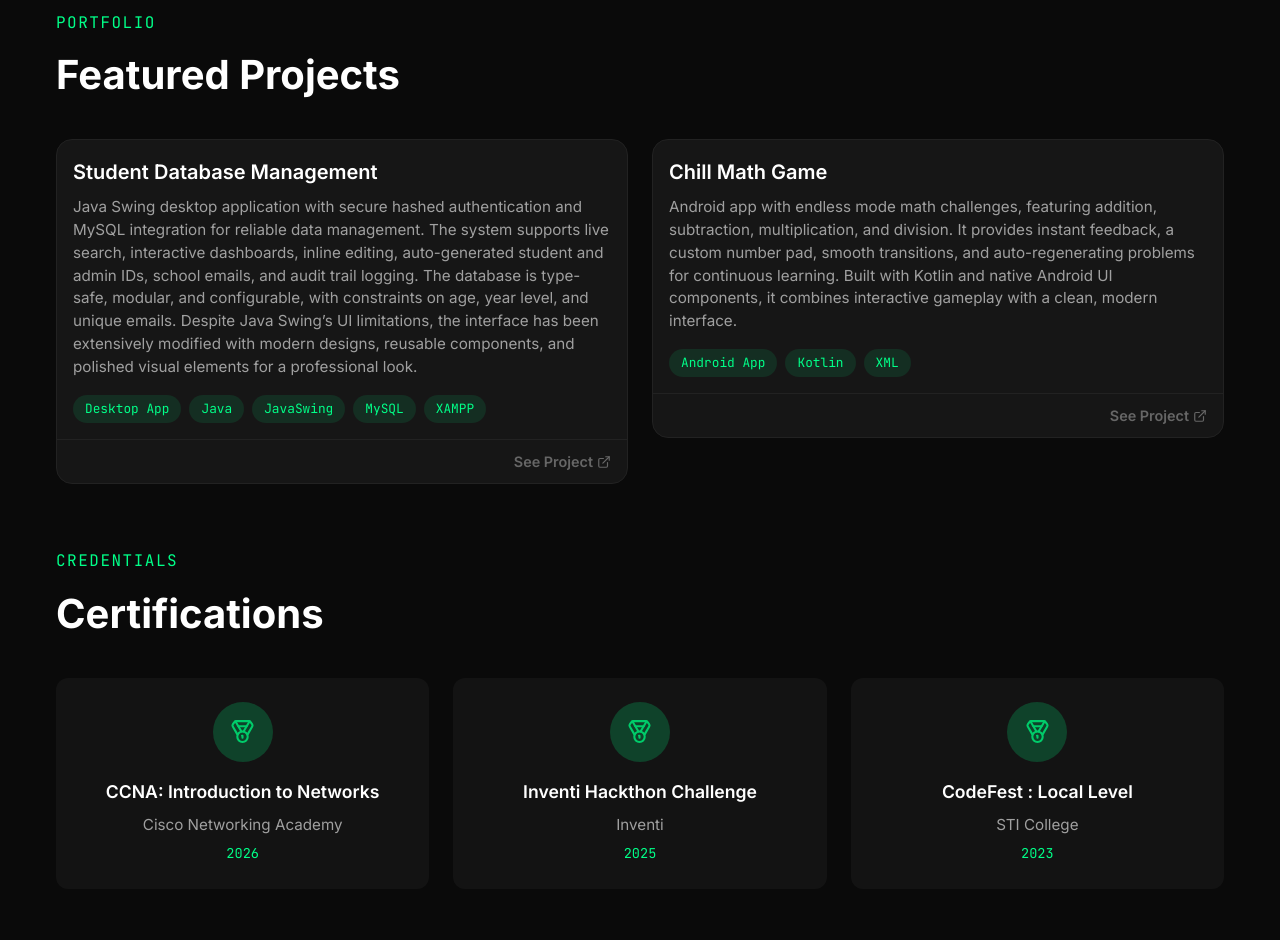
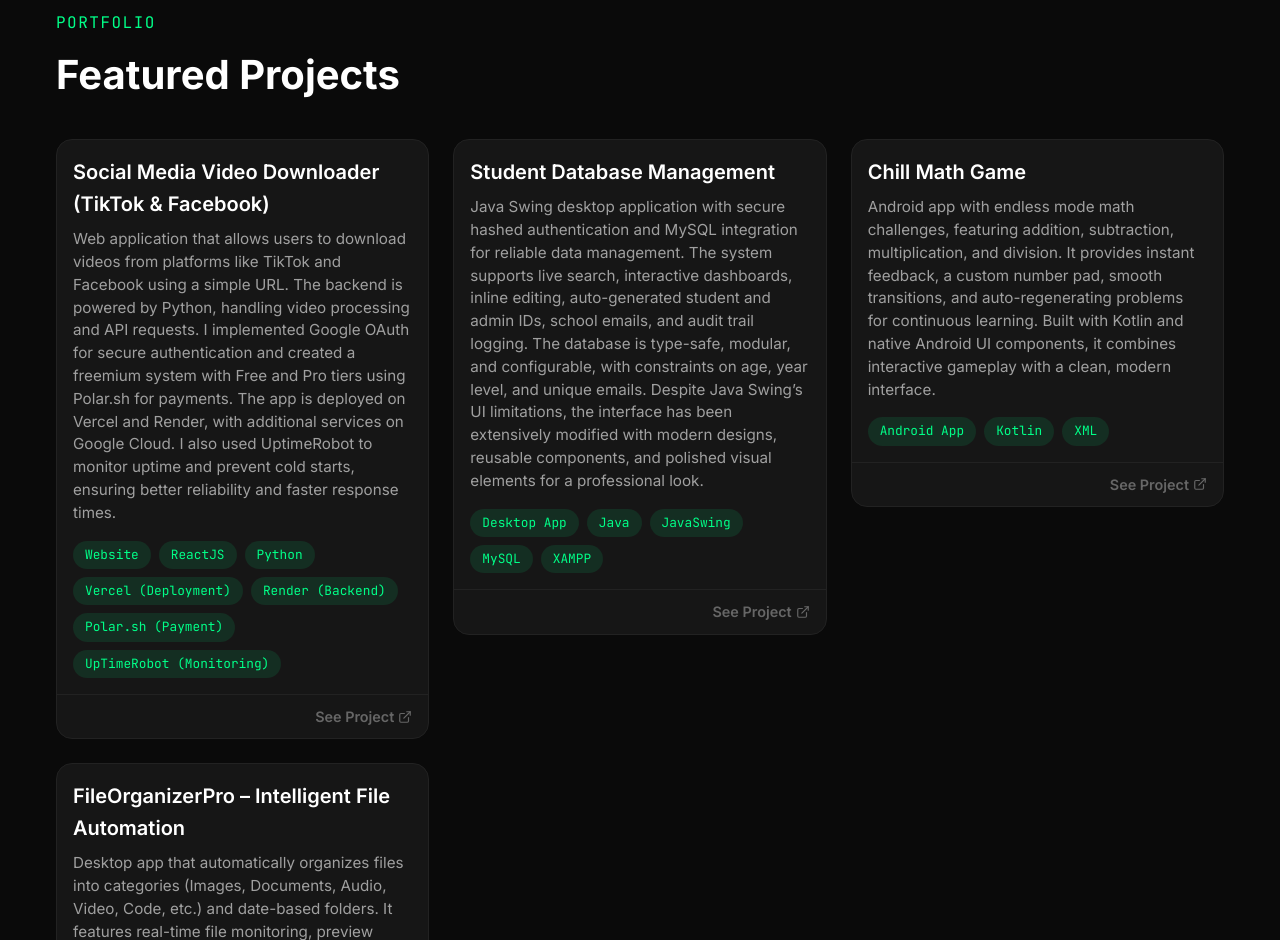
Before and after one commit to WilburStanley/web-portfolio-app, a React (Vite) app: page / in a window 1280 px wide. Shown: the part 1860-2800 px from the top of the page. Built offline with nearby package versions, Linux system fonts and the light colour scheme.

Commit message:
Added 2 new projects

```diff
--- a/src/sections/Projects/Projects.jsx
+++ b/src/sections/Projects/Projects.jsx
@@ -3,14 +3,22 @@ import HeaderCard from '../../components/Card/HeaderCard/HeaderCard';
 import ProjectCard from '../../components/Card/ProjectCard/ProjectCard';
 
 const projects = [
-    {id : 1, name : "Student Database Management",
+    {id : 1, name : "Social Media Video Downloader (TikTok & Facebook)",
+        description : "Web application that allows users to download videos from platforms like TikTok and Facebook using a simple URL. The backend is powered by Python, handling video processing and API requests. I implemented Google OAuth for secure authentication and created a freemium system with Free and Pro tiers using Polar.sh for payments. The app is deployed on Vercel and Render, with additional services on Google Cloud. I also used UptimeRobot to monitor uptime and prevent cold starts, ensuring better reliability and faster response times.",
+        stackList : ["Website", "ReactJS", "Python", "Vercel (Deployment)", "Render (Backend)", "Polar.sh (Payment)", "UpTimeRobot (Monitoring)"],
+        visitLink : "https://brightlabs-downloader.vercel.app"},
+    {id : 2, name : "Student Database Management",
         description : "Java Swing desktop application with secure hashed authentication and MySQL integration for reliable data management. The system supports live search, interactive dashboards, inline editing, auto-generated student and admin IDs, school emails, and audit trail logging. The database is type-safe, modular, and configurable, with constraints on age, year level, and unique emails. Despite Java Swing’s UI limitations, the interface has been extensively modified with modern designs, reusable components, and polished visual elements for a professional look.",
         stackList : ["Desktop App", "Java", "JavaSwing", "MySQL", "XAMPP"],
         visitLink : "https://github.com/WilburStanley/windows-app-java-student-record-management-system",},
-    {id : 2, name : "Chill Math Game",
+    {id : 3, name : "Chill Math Game",
         description : "Android app with endless mode math challenges, featuring addition, subtraction, multiplication, and division. It provides instant feedback, a custom number pad, smooth transitions, and auto-regenerating problems for continuous learning. Built with Kotlin and native Android UI components, it combines interactive gameplay with a clean, modern interface.",
         stackList : ["Android App", "Kotlin", "XML"],
         visitLink : "https://github.com/WilburStanley/android-kotlin-chillmath"},
+    {id : 4, name : "FileOrganizerPro – Intelligent File Automation",
+        description : "Desktop app that automatically organizes files into categories (Images, Documents, Audio, Video, Code, etc.) and date-based folders. It features real-time file monitoring, preview mode, undo functionality, duplicate protection, and deep folder scanning, providing a fast, hands-free, and safe file organization experience.",
+        stackList : ["Python", "Tkinter"],
+        visitLink : "https://brightlabsuniversity.gumroad.com/l/FileOrganizerPro"},
 ]
 
 const Projects = () => {
```
